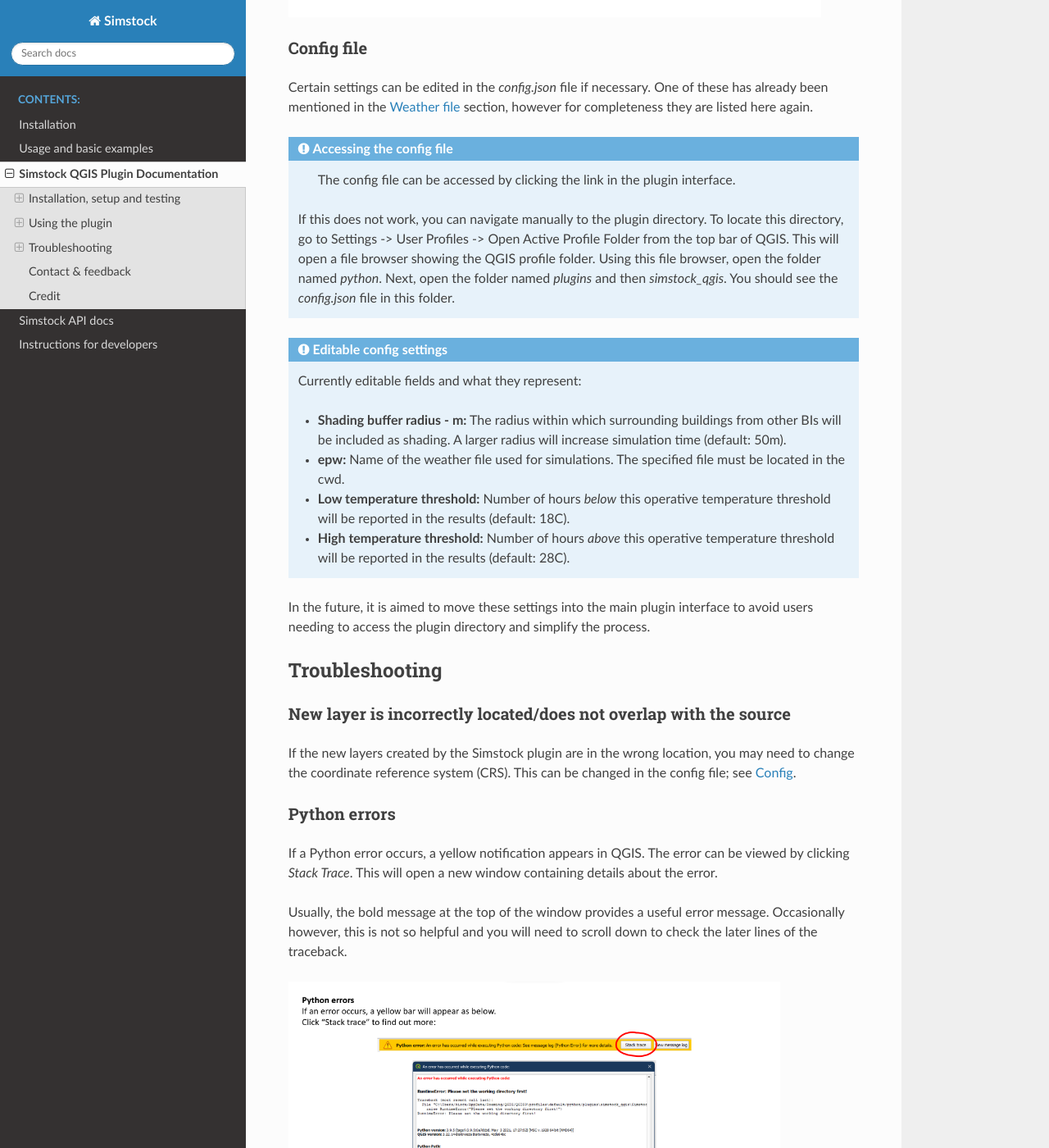
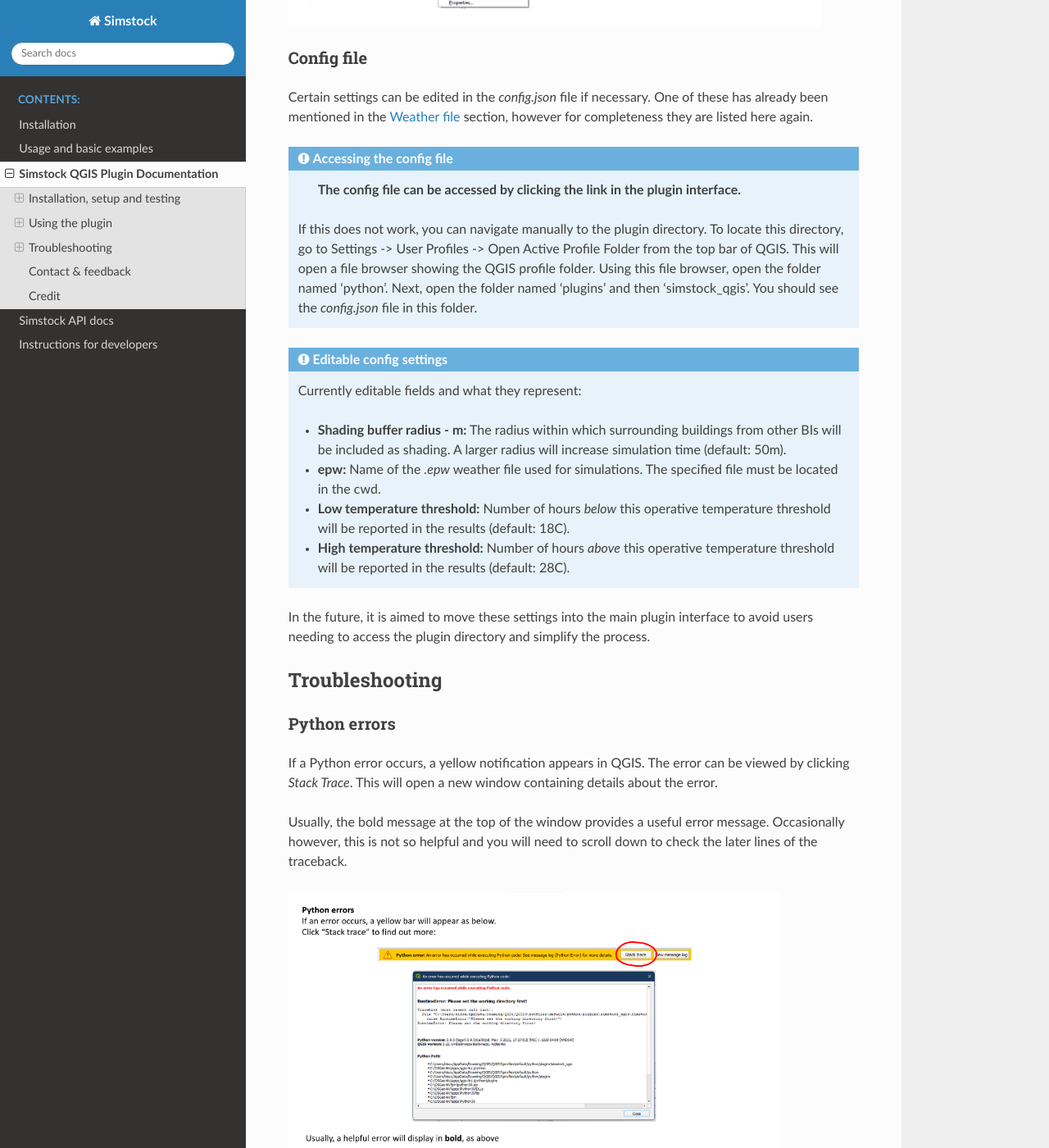
Before and after one commit to UCL/simstock, a Sphinx documentation site: the page built from docs/source/simstockqgis.rst, in a window 1280 px wide and 1400 px high, scrolled down 13841 px. Shown: the whole window at 82% size. Built offline with Sphinx 7.4.7 and the Read the Docs theme 2.0.0, drawn with Linux system fonts in a browser that asks for light colours; some of the changed text lies outside the part shown.

Commit message:
Plugin docs - delete mention of CRS as no longer required

```diff
--- a/docs/source/simstockqgis.rst
+++ b/docs/source/simstockqgis.rst
@@ -439,13 +439,13 @@ Running Simstock and the simulations
 ------------------------------------
 After the input data is setup, Simstock can be run. This will take in all the information (geometry, attribute table, database) and Simstock will produce EnergyPlus models of the area. These model idf files will be output into the cwd. The plugin will then automatically launch the EnergyPlus simulations. The results will be loaded as a new layer in QGIS. The raw results will also be output into the cwd.
 
+.. tip:: \ \
+
+   If you are editing the database between test cases, it could be a good idea to make a copy of the previous `Simstock-Database.gpkg` database file so that you can refer back to the setup when analysing the results.
+
 Built islands
 ^^^^^^^^^^^^^
 The area is initially divided into 'built islands'. A built island is defined as a group of buildings which are physically touching (excluding those which only share a single point). Each built island is given a unique reference number (bi_ref). In the results layer, every polygon is given a bi_ref to indicate which built island it belongs to. The bi_ref can be used to locate the relevant idf file if necessary.
-
-.. admonition:: Tip \ \
-
-   If you are editing the database between test cases, it is a good idea to make a copy of the previous `Simstock-Database.gpkg` database file so that you can refer back to the setup when analysing the results.
 
 
 Results
@@ -474,8 +474,9 @@ Certain settings can be edited in the `config.json` file if necessary. One of th
 
 .. admonition:: Accessing the config file \ \
 
-	The config file can be accessed by clicking the link in the plugin interface.
-   If this does not work, you can navigate manually to the plugin directory. To locate this directory, go to Settings -> User Profiles -> Open Active Profile Folder from the top bar of QGIS. This will open a file browser showing the QGIS profile folder. Using this file browser, open the folder named `python`. Next, open the folder named `plugins` and then `simstock_qgis`. You should see the `config.json` file in this folder.
+	**The config file can be accessed by clicking the link in the plugin interface.**
+
+   If this does not work, you can navigate manually to the plugin directory. To locate this directory, go to Settings -> User Profiles -> Open Active Profile Folder from the top bar of QGIS. This will open a file browser showing the QGIS profile folder. Using this file browser, open the folder named 'python'. Next, open the folder named 'plugins' and then 'simstock_qgis'. You should see the `config.json` file in this folder.
 
 
 .. admonition:: Editable config settings \ \
@@ -483,7 +484,7 @@ Certain settings can be edited in the `config.json` file if necessary. One of th
    Currently editable fields and what they represent:
 
    *  **Shading buffer radius - m:** The radius within which surrounding buildings from other BIs will be included as shading. A larger radius will increase simulation time (default: 50m).
-   *  **epw:** Name of the weather file used for simulations. The specified file must be located in the cwd.
+   *  **epw:** Name of the `.epw` weather file used for simulations. The specified file must be located in the cwd.
    *  **Low temperature threshold:** Number of hours *below* this operative temperature threshold will be reported in the results (default: 18C).
    *  **High temperature threshold:** Number of hours *above* this operative temperature threshold will be reported in the results (default: 28C).
 
@@ -492,10 +493,6 @@ In the future, it is aimed to move these settings into the main plugin interface
 
 Troubleshooting
 ===============
-
-New layer is incorrectly located/does not overlap with the source
------------------------------------------------------------------
-If the new layers created by the Simstock plugin are in the wrong location, you may need to change the coordinate reference system (CRS). This can be changed in the config file; see Config_.
 
 Python errors
 -------------
```
Also changed, not shown: other parts of docs/source/simstockqgis.rst (+1 -1 lines).
